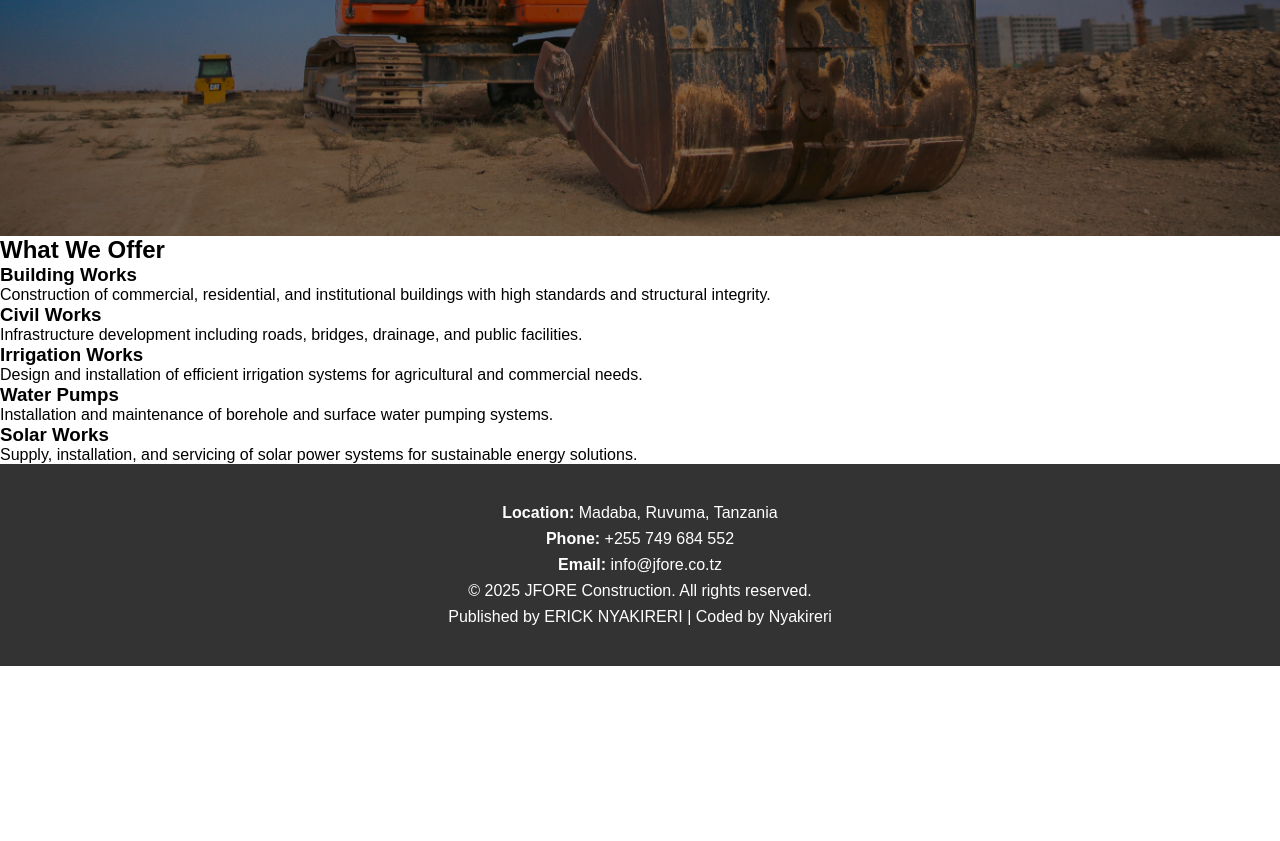
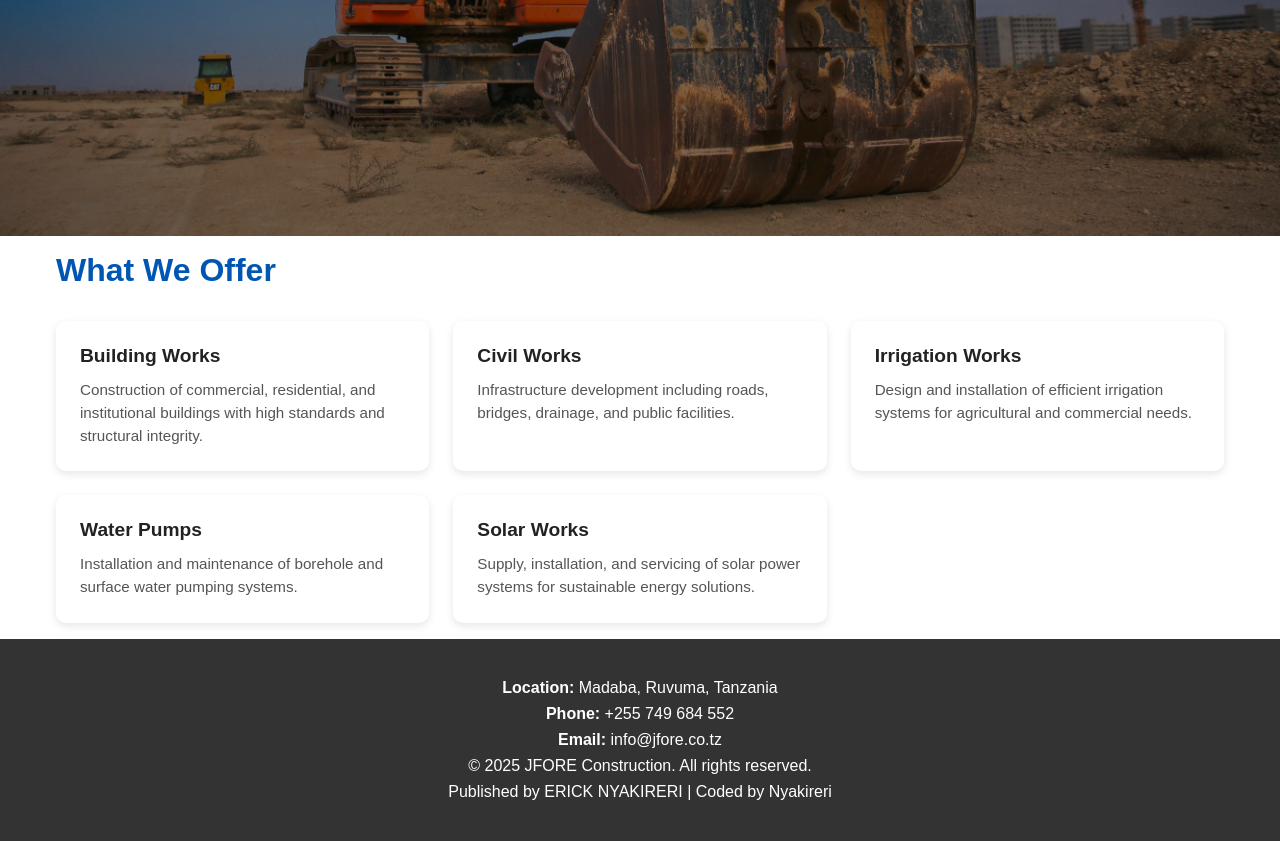
Before and after one commit to test2803/test-1, a PHP site: page /services.html in a window 1280 px wide. Shown: the part 631-1472 px from the top of the page. Before the commit the page ends 1297 px from the top, so only its background shows below. Run offline with PHP 8.4, Linux system fonts and the light colour scheme.

Commit message:
Update services-style.css

```diff
--- a/services-style.css
+++ b/services-style.css
@@ -23,7 +23,6 @@ body, html {
   align-items: center;
   justify-content: center;
 }
-
 .text-content {
   color: white;
   max-width: 700px;
@@ -57,3 +56,44 @@ body, html {
 .text-content button:hover {
   background-color: #333;
 }
+.offer-section {
+  max-width: 1200px;
+  margin: auto;
+  padding: 1rem;
+}
+
+.offer-section h2 {
+  font-size: 2rem;
+  color: #0056b3;
+  margin-bottom: 2rem;
+}
+
+.offer-cards {
+  display: grid;
+  grid-template-columns: repeat(auto-fit, minmax(280px, 1fr));
+  gap: 1.5rem;
+}
+
+.card {
+  background-color: #fff;
+  padding: 1.5rem;
+  border-radius: 10px;
+  box-shadow: 0 3px 8px rgba(0,0,0,0.1);
+  transition: transform 0.3s ease;
+}
+
+.card:hover {
+  transform: translateY(-5px);
+}
+
+.card h3 {
+  font-size: 1.2rem;
+  color: #222;
+  margin-bottom: 0.75rem;
+}
+
+.card p {
+  font-size: 0.95rem;
+  color: #555;
+  line-height: 1.5;
+}
```
